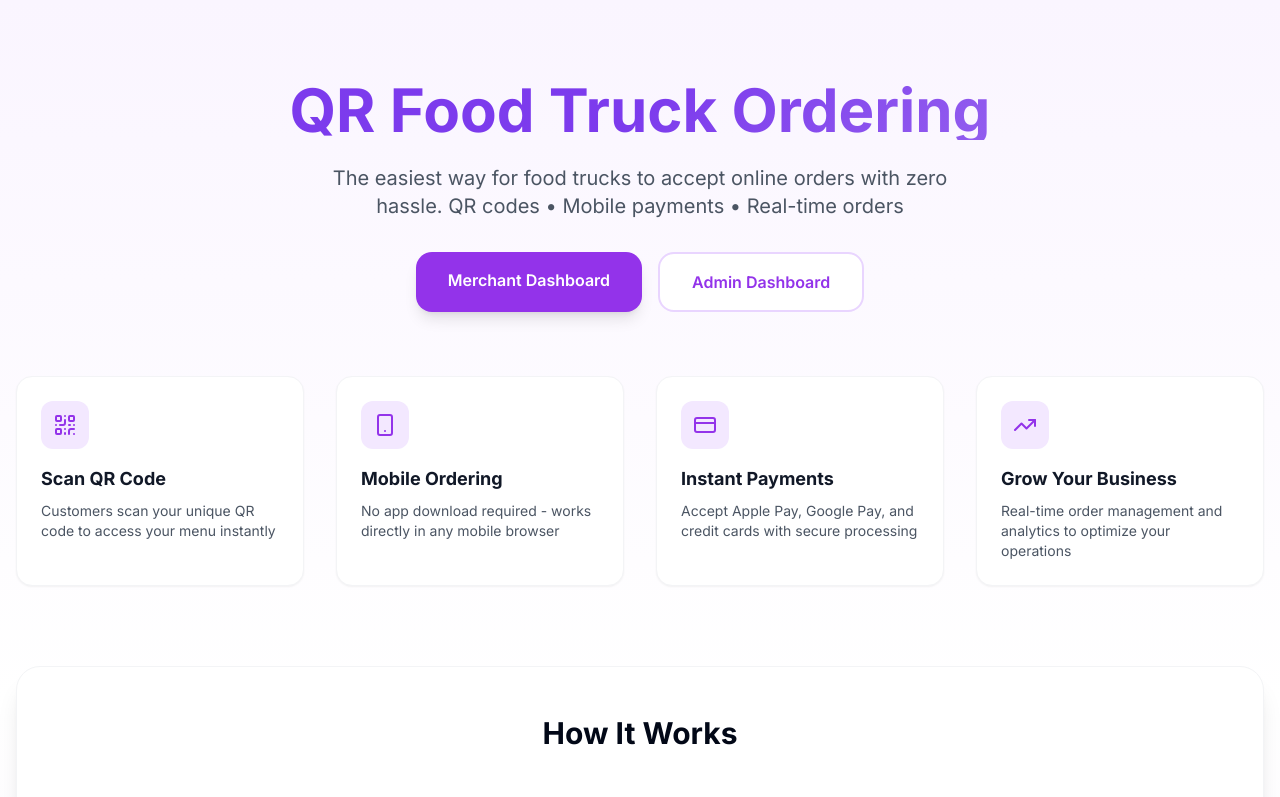
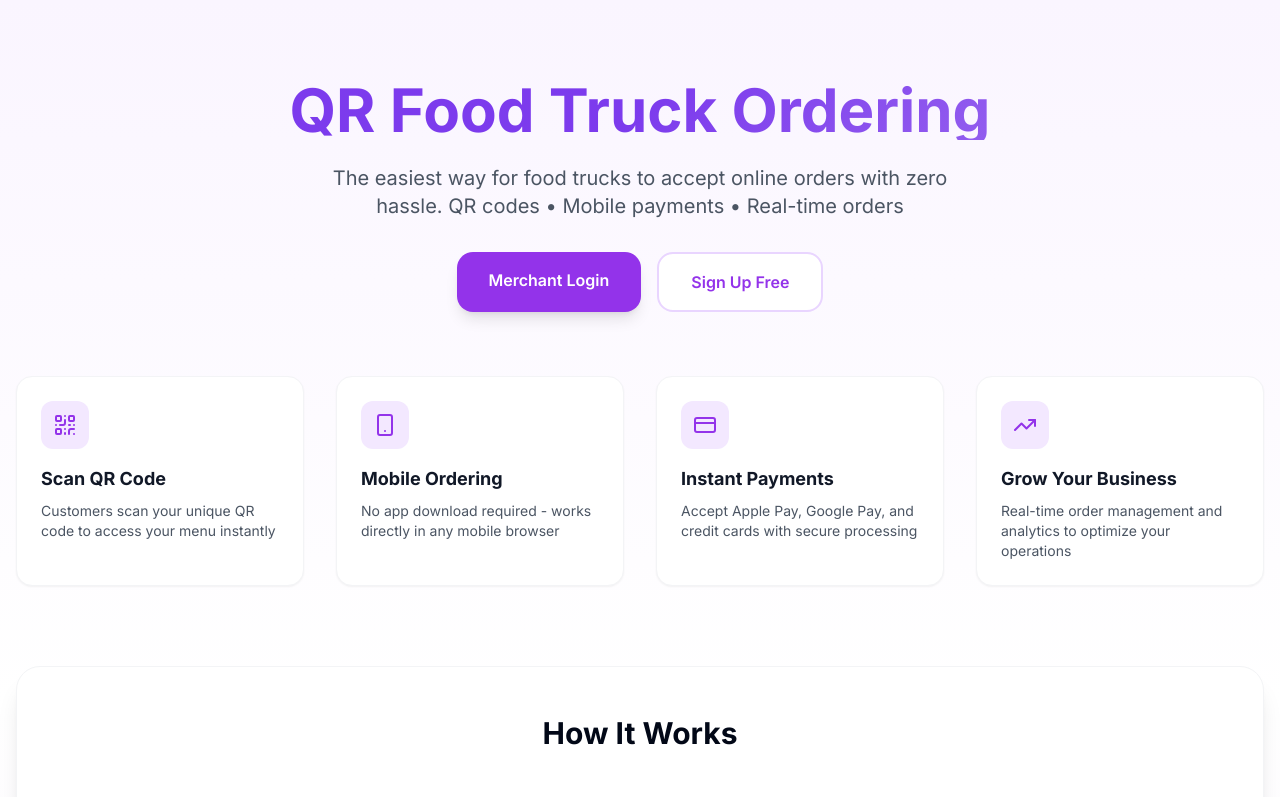
Before and after one commit to div0982/skipdatruck, a Next.js app: page / in a window 1280 px wide. Shown: the top 797 px of the page. Built offline with nearby package versions, Linux system fonts and the light colour scheme.

Commit message:
email auth working

```diff
--- a/app/api/trucks/route.ts
+++ b/app/api/trucks/route.ts
@@ -1,16 +1,22 @@
-// Food Trucks API
-// Get all trucks or create new truck
-
 import { NextRequest, NextResponse } from 'next/server';
 import { prisma } from '@/lib/db';
 import { getTaxRate } from '@/lib/tax-calculator';
 import { Province } from '@prisma/client';
+import { getServerSession } from 'next-auth';
+import { authOptions } from '@/lib/auth';
 
-// Get all food trucks
+// Get all food trucks (or user's trucks if authenticated)
 export async function GET() {
     try {
+        const session = await getServerSession(authOptions);
+
+        // If authenticated, return only their trucks
+        const whereClause = session?.user?.id
+            ? { isActive: true, ownerId: session.user.id }
+            : { isActive: true };
+
         const trucks = await prisma.foodTruck.findMany({
-            where: { isActive: true },
+            where: whereClause,
             include: {
                 owner: {
                     select: {
--- a/app/login/page.tsx
+++ b/app/login/page.tsx
@@ -30,8 +30,21 @@ export default function LoginPage() {
                 return;
             }
 
-            // Redirect to merchant dashboard
-            router.push('/dashboard/merchant');
+            // Fetch user's trucks to redirect to their dashboard
+            const trucksResponse = await fetch('/api/trucks');
+            if (trucksResponse.ok) {
+                const trucks = await trucksResponse.json();
+                if (trucks && trucks.length > 0) {
+                    // Redirect to dashboard with their first truck
+                    router.push(`/dashboard/merchant?truckId=${trucks[0].id}`);
+                } else {
+                    // No trucks yet, redirect to registration
+                    router.push('/dashboard/merchant/register');
+                }
+            } else {
+                // Fallback to dashboard
+                router.push('/dashboard/merchant');
+            }
             router.refresh();
         } catch (err) {
             setError('Something went wrong');
--- a/app/page.tsx
+++ b/app/page.tsx
@@ -40,16 +40,16 @@ export default function HomePage() {
           </p>
           <div className="flex flex-col sm:flex-row gap-4 justify-center">
             <Link
-              href="/dashboard/merchant"
+              href="/login"
               className="bg-purple-600 hover:bg-purple-700 text-white font-semibold px-8 py-4 rounded-2xl shadow-lg hover:shadow-xl transition-all"
             >
-              Merchant Dashboard
+              Merchant Login
             </Link>
             <Link
-              href="/dashboard/admin"
+              href="/signup"
               className="bg-white hover:bg-gray-50 text-purple-600 font-semibold px-8 py-4 rounded-2xl border-2 border-purple-200 hover:border-purple-300 transition-all"
             >
-              Admin Dashboard
+              Sign Up Free
             </Link>
           </div>
         </div>
```
